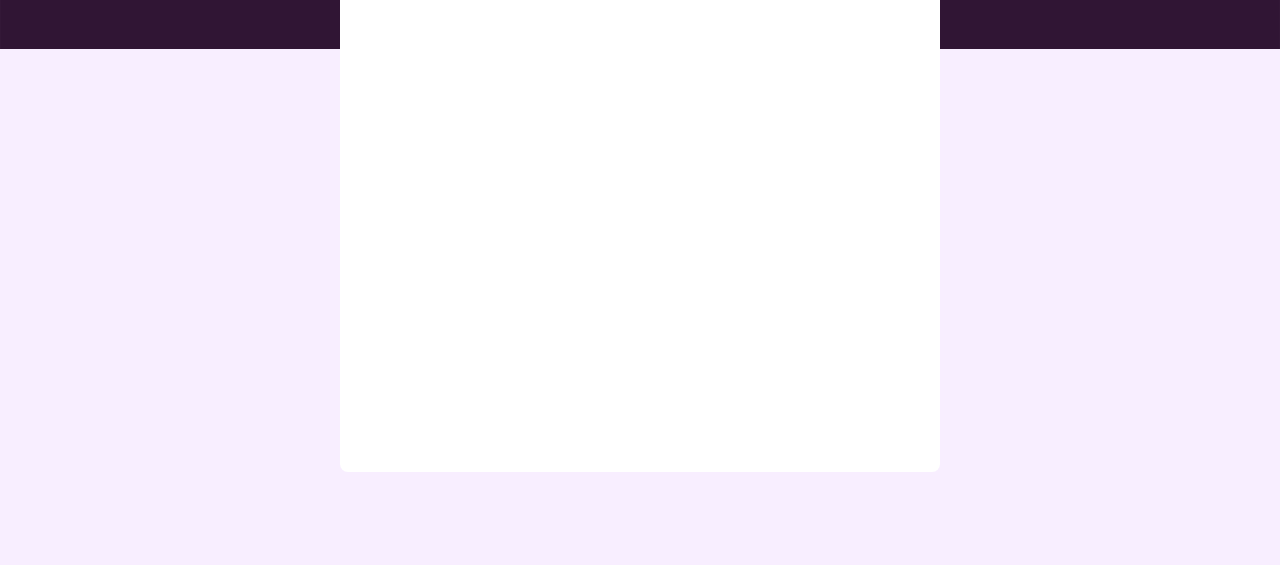
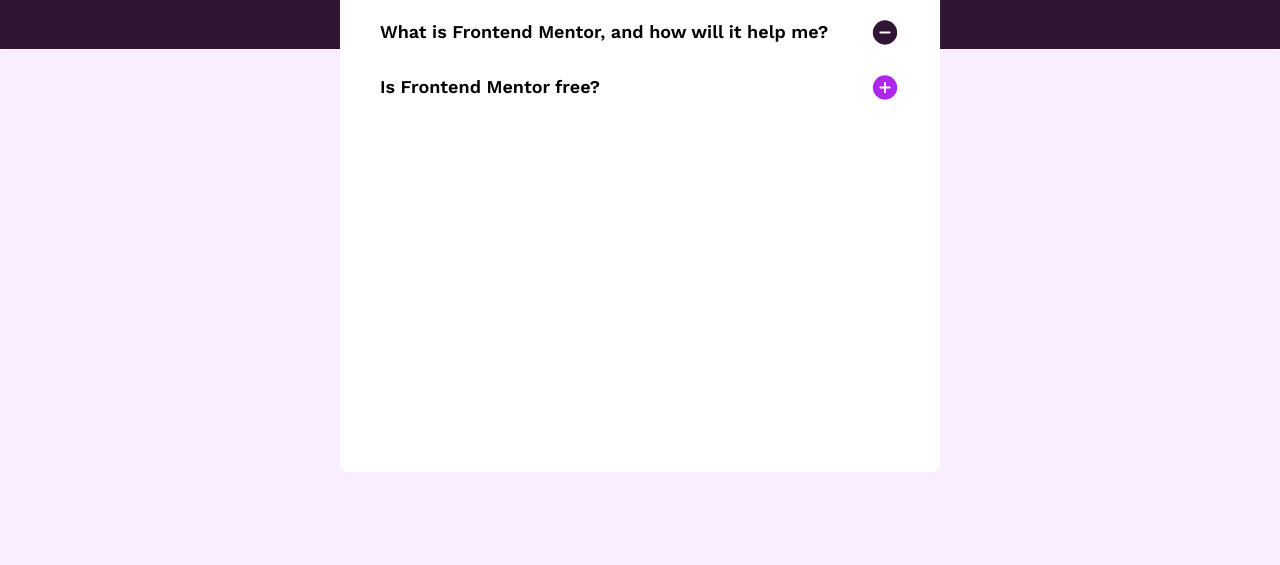
Before and after one commit to FrancisoRocha/faqAccordion, a plain HTML site: page index.html in a window 1280 px wide. Shown: the part 235-800 px from the top of the page. Drawn offline with Linux system fonts and the light colour scheme.

Commit message:
estructura realizada

```diff
--- a/index.html
+++ b/index.html
@@ -1,22 +1,16 @@
 <!doctype html>
 <html lang="en">
+
 <head>
     <meta charset="UTF-8" />
     <meta name="viewport" content="width=device-width, initial-scale=1.0" />
     <!-- displays site properly based on user's device -->
-        <link
-            rel="icon"
-            type="image/png"
-            sizes="32x32"
-            href="./assets/images/favicon-32x32.png"
-        />
+    <link rel="icon" type="image/png" sizes="32x32" href="./assets/images/favicon-32x32.png" />
     <title>Frontend Mentor | FAQ accordion</title>
     <link rel="preconnect" href="https://fonts.googleapis.com" />
     <link rel="preconnect" href="https://fonts.gstatic.com" crossorigin />
-        <link
-            href="https://fonts.googleapis.com/css2?family=Work+Sans:ital,wght@0,100..900;1,100..900&display=swap"
-            rel="stylesheet"
-        />
+    <link href="https://fonts.googleapis.com/css2?family=Work+Sans:ital,wght@0,100..900;1,100..900&display=swap"
+        rel="stylesheet" />
     <link rel="stylesheet" href="./style/normalize.css" />
     <link rel="stylesheet" href="./style/style.css" />
 </head>
@@ -25,11 +19,50 @@
     <div class="container">
         <div class="card__container">
             <div class="card">
+                <!-- HEADER -->
                 <div class="card__header">
                     <h1 class="card__title">FAQs</h1>
+                </div>
+                <!-- ACCORDION QUESTIONS -->
+                <div class="accordion">
+                    <!-- ITEM 1 -->
+                    <div class="accordions-item">
+                        <!--! QUESTION -->
+                        <div class="accordion-question" aria-expanded="false">
+                            <h2 class="question-title">What is Frontend Mentor, and how will it help me?</h2>
+                            <img src="./assets/images/icon-minus.svg" alt="icono minus" class="icon-toggle">
+                        </div>
+                        <!--! ANSWER -->
+                        <div class="accordion-answer" aria-hidden="true">
+                            <p>
+                                Frontend Mentor offers realistic coding challenges to help developers improve their
+                                frontend coding skills with projects in HTML, CSS, and JavaScript. It's suitable for
+                                all levels and ideal for portfolio building.
+                            </p>
+                        </div>
+                    </div>
+                    <!-- ITEM 2 -->
+                    <div class="accordions-item">
+                        <!--! QUESTION -->
+                        <div class="accordion-question" aria-expanded="false">
+                            <h2 class="question-title">Is Frontend Mentor free?</h2>
+                            <img src="./assets/images/icon-plus.svg" alt="icono minus" class="icon-toggle">
+                        </div>
+                        <!--! ANSWER -->
+                        <div class="accordion-answer" aria-hidden="true">
+                            <p>
+                                Yes, Frontend Mentor offers both free and premium coding challenges, with the free
+                                option providing access to a range of projects suitable for all skill levels.
+                            </p>
                         </div>
                     </div>
                 </div>
             </div>
+        </div>
+    </div>
+
+
+    <script src="./JS/app.js"></script>
 </body>
+
 </html>
--- a/style/style.css
+++ b/style/style.css
@@ -75,6 +75,7 @@ body {
     background-color: var(--bg-card);
     border-radius: 0.8rem;
     margin-top: 14.2rem;
+    padding: 2.4rem;
 }
 
 @media (min-width: 768px) {
@@ -82,19 +83,18 @@ body {
         width: 60rem;
         height: 56.5rem;
         margin-top: 9rem;
+        padding: 4rem;
     }
 }
 
 @media (min-width: 1024px) {
     .card {
         margin-top: 14.2rem;
+        padding: 4rem;
     }
 }
 
 /* Header */
-.card__header {
-    padding: 2.4rem;
-}
 
 .card__title {
     font-family: "WorkBold";
@@ -117,3 +117,61 @@ body {
     width: 8rem;
     height: 4rem;
 }
+
+/* ACCORDION */
+
+.accordion {
+    display: flex;
+    flex-direction: column;
+    gap: 2.4rem;
+    width: 27.9rem;
+    height: 41.7rem;
+    margin: 7rem 4rem 4rem 0;
+}
+
+@media (min-width: 768px) {
+    .accordion {
+        width: 52rem;
+        height: 38.7rem;
+    }
+}
+
+.accordions-item {
+    display: flex;
+    flex-direction: column;
+    gap: 2.4rem;
+}
+
+/*? ICONO Y PREGUNTA */
+.accordion-question {
+    display: flex;
+    justify-content: space-between;
+    align-items: center;
+}
+
+.question-title {
+    font-family: "WorkSemi";
+    font-size: 1.8rem;
+    text-align: left;
+}
+
+.accordion-answer {
+    font-family: "WorkRegular";
+    font-size: 1.6rem;
+    text-align: left;
+    line-height: 150%;
+    color: var(--pala-purple);
+}
+
+.accordion-answer{
+    display: none;
+}
+
+.accordion-answer.is-active {
+    display: block;
+    /* Muestra la respuesta activa */
+}
+
+.icon-toggle {
+    transition: transform 0.3s ease;
+}
```
Also changed, not shown: JS/app.js (added). Lines whose indentation alone changed are shown as unchanged.
